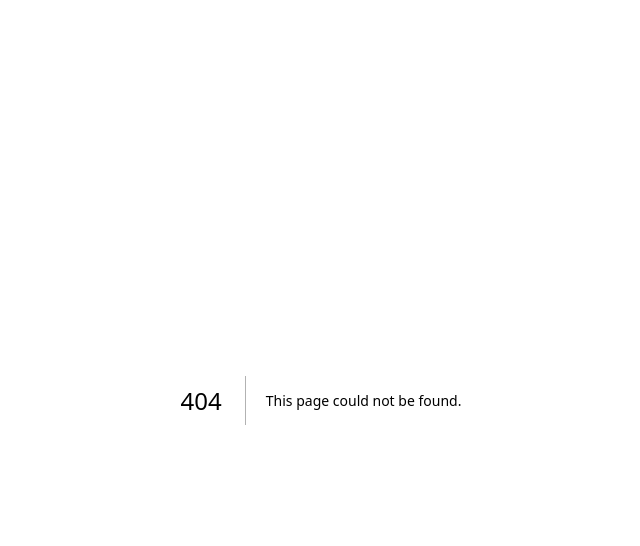
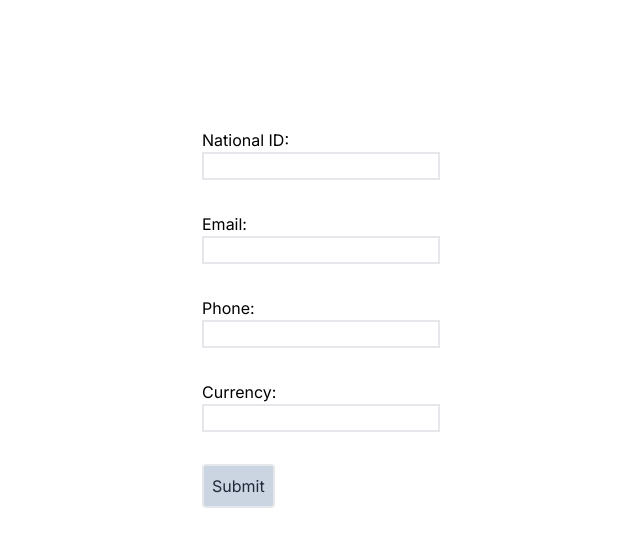
Before and after one commit to mubeenamin/mlm-update, a Next.js app: page /createUser in a window 1280 px wide. Before the commit this address had no page. Shown: the top 546 px of the page, without its empty margins (319-959 px from the left). Built offline with nearby package versions, Linux system fonts and the light colour scheme.

Commit message:
create user create form

```diff
--- /dev/null
+++ b/app/component/createSingleUser.tsx
@@ -0,0 +1,97 @@
+"use client";
+import { useState } from "react";
+
+function CreateSingleUser() {
+  const [national_id, setNationality] = useState("");
+  const [email, setEmail] = useState("");
+  const [phone, setPhone] = useState("");
+  const [currency, setCurrency] = useState("");
+
+  const handleSubmit = async (e: any) => {
+    e.preventDefault();
+    const response = await fetch("/api/create_users", {
+      method: "POST",
+      headers: {
+        "Content-Type": "application/json",
+      },
+      body: JSON.stringify({
+        national_id,
+        email,
+        phone,
+        currency,
+        city_id: 1,
+        role_id: 1,
+        referral_id: 1,
+        package_id: 1,
+        country_id:1,
+        pin_id: 1,
+        withdraw_id:1,
+        updated_at: "string",
+        created_at: "string",
+      }),
+    });
+    const data = await response.json();
+    console.log(data);
+  };
+
+  return (
+    <main className="flex min-h-screen flex-col items-center justify-between p-24">
+      <form onSubmit={handleSubmit} className="flex flex-col gap-8 p-8">
+        <div>
+          <label className="flex flex-col">
+            National ID:
+            <input
+              type="text"
+              value={national_id}
+              onChange={(e) => setNationality(e.target.value)}
+              className=" border-2"
+            />
+          </label>
+        </div>
+        <div>
+          <label className="flex flex-col">
+            Email:
+            <input
+              type="text"
+              value={email}
+              onChange={(e) => setEmail(e.target.value)}
+              className=" border-2"
+            />
+          </label>
+        </div>
+        <div>
+          <label className="flex flex-col">
+            Phone:
+            <input
+              type="text"
+              value={phone}
+              onChange={(e) => setPhone(e.target.value)}
+              className=" border-2"
+            />
+          </label>
+        </div>
+        <div>
+          <label className="flex flex-col">
+            Currency:
+            <input
+              type="text"
+              value={currency}
+              onChange={(e) => setCurrency(e.target.value)}
+              className=" border-2"
+            />
+          </label>
+        </div>
+        <div>
+          <button
+            type="submit"
+            className="border-2 p-2 rounded bg-slate-300 text-slate-800 hover:bg-slate-400 hover:text-slate-900"
+          >
+            Submit
+          </button>
+        </div>
+      </form>
+    </main>
+  );
+}
+
+export default CreateSingleUser;
--- a/app/component/userView.tsx
+++ b/app/component/userView.tsx
@@ -53,9 +53,9 @@ function UserView() {
             <TableRow key={user.id}>
               <TableCell>{user.id}</TableCell>
               <TableCell>{user.email}</TableCell>
-              <TableCell>{user.package}</TableCell>
+              <TableCell>{user.package_id}</TableCell>
               <TableCell>{user.currency}</TableCell>
-              <TableCell>{user.pin}</TableCell>
+              <TableCell>{user.pin_id}</TableCell>
             </TableRow>
           ))}
         </TableBody>
--- /dev/null
+++ b/app/createUser/page.tsx
@@ -0,0 +1,9 @@
+import React from 'react'
+import CreateSingleUser from '../component/createSingleUser'
+function CreateUser() {
+  return (
+    <div><CreateSingleUser/></div>
+  )
+}
+
+export default CreateUser
```
